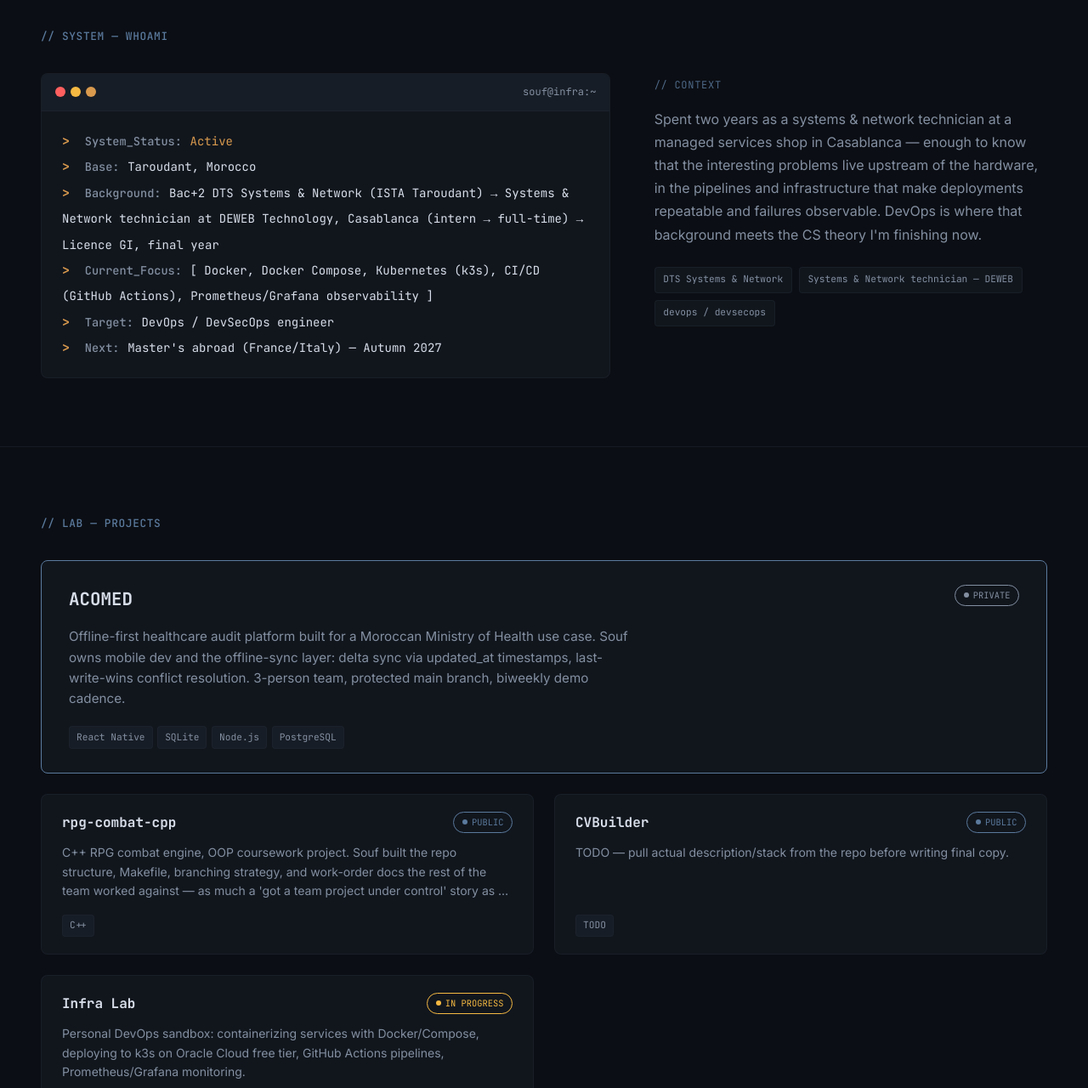
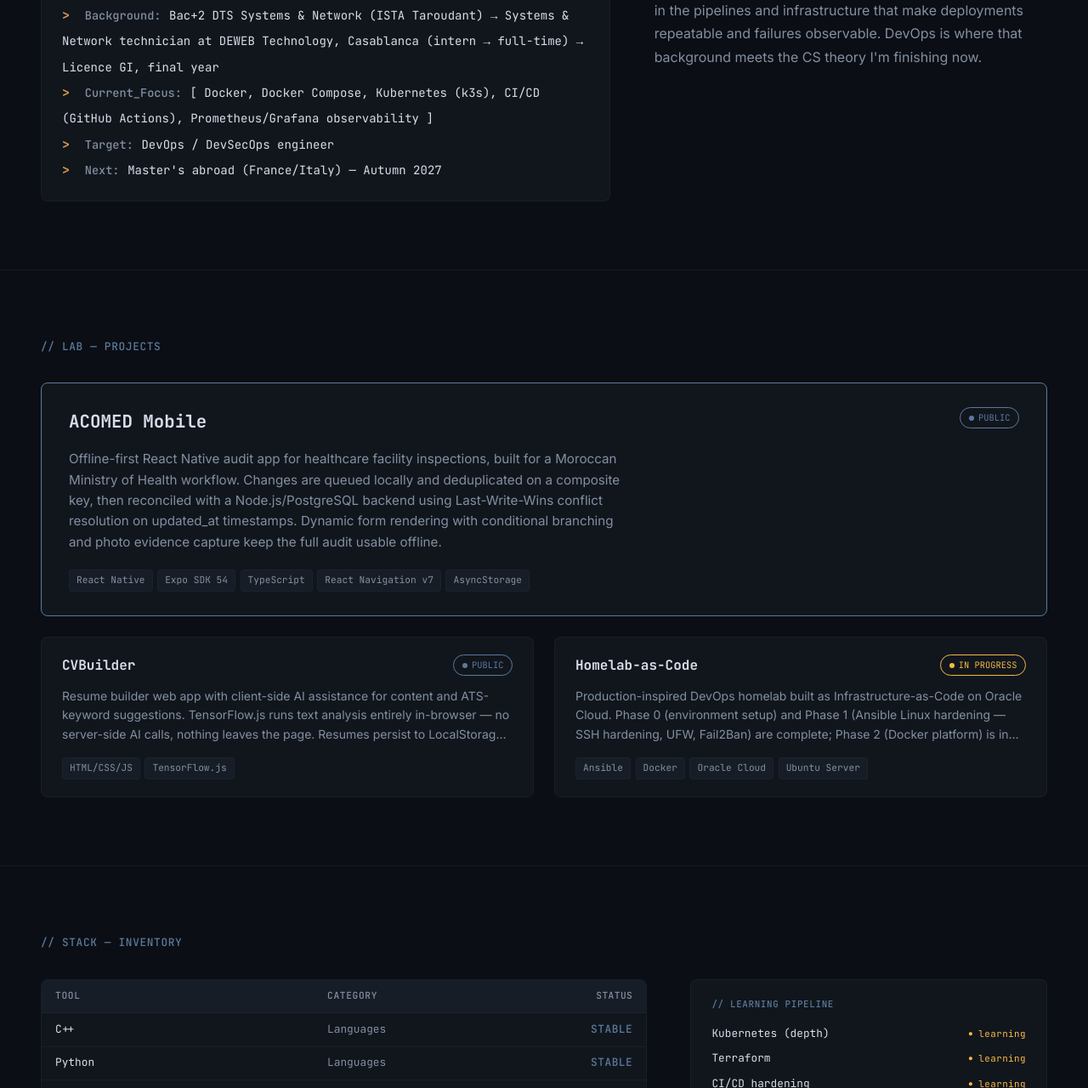
Before and after one commit to S0uf12n8/souf-infra, an Astro site: page / in a window 1280 px wide. Shown: the part 1520-2800 px from the top of the page at 85% size. Built offline with nearby package versions, Linux system fonts and the light colour scheme; Astro itself is replaced by a stand-in of ours.

Commit message:
change layout

```diff
--- a/src/components/Hero.astro
+++ b/src/components/Hero.astro
@@ -97,16 +97,14 @@
 
 <style>
   .hero {
-    min-height: 100vh;
-    display: flex;
-    align-items: center;
+    position: relative;
   }
 
   .hero-inner {
     width: 100%;
     max-width: 1520px;
     margin-inline: auto;
-    padding: clamp(6rem, 14vh, 9rem) clamp(1.25rem, 4vw, 3rem) clamp(4rem, 9vh, 6rem);
+    padding: clamp(3.5rem, 8vh, 5.5rem) clamp(1.25rem, 4vw, 3rem);
     display: grid;
     grid-template-columns: minmax(0, 1.2fr) minmax(0, 1fr);
     gap: clamp(2rem, 6vw, 6rem);
--- a/src/components/SystemStatus.astro
+++ b/src/components/SystemStatus.astro
@@ -31,11 +31,6 @@
           infrastructure that make deployments repeatable and failures observable. DevOps is where that
           background meets the CS theory I'm finishing now.
         </p>
-        <div class="chips">
-          <span class="chip">DTS Systems &amp; Network</span>
-          <span class="chip">Systems &amp; Network technician — DEWEB</span>
-          <span class="chip">devops / devsecops</span>
-        </div>
       </div>
     </div>
   </div>
@@ -148,23 +143,6 @@
     font-size: 1rem;
     line-height: 1.7;
     color: var(--text-dim);
-    margin-bottom: 1.5rem;
-  }
-
-  .chips {
-    display: flex;
-    flex-wrap: wrap;
-    gap: 0.5rem;
-  }
-
-  .chip {
-    font-family: 'JetBrains Mono', monospace;
-    font-size: 0.7rem;
-    color: var(--text-dim);
-    background: var(--surface);
-    border: 1px solid var(--border);
-    border-radius: 4px;
-    padding: 0.35rem 0.6rem;
   }
 
   @media (max-width: 900px) {
--- a/src/data/projects.ts
+++ b/src/data/projects.ts
@@ -20,35 +20,28 @@ export interface Project {
 
 export const projects: Project[] = [
   {
-    name: 'ACOMED',
+    name: 'ACOMED Mobile',
     description:
-      'Offline-first healthcare audit platform built for a Moroccan Ministry of Health use case. Souf owns mobile dev and the offline-sync layer: delta sync via updated_at timestamps, last-write-wins conflict resolution. 3-person team, protected main branch, biweekly demo cadence.',
-    stack: ['React Native', 'SQLite', 'Node.js', 'PostgreSQL'],
-    status: 'PRIVATE',
-    url: null,
+      'Offline-first React Native audit app for healthcare facility inspections, built for a Moroccan Ministry of Health workflow. Changes are queued locally and deduplicated on a composite key, then reconciled with a Node.js/PostgreSQL backend using Last-Write-Wins conflict resolution on updated_at timestamps. Dynamic form rendering with conditional branching and photo evidence capture keep the full audit usable offline.',
+    stack: ['React Native', 'Expo SDK 54', 'TypeScript', 'React Navigation v7', 'AsyncStorage'],
+    status: 'PUBLIC',
+    url: 'https://github.com/ACOMED/acomed-mobile',
     featured: true,
   },
   {
-    name: 'rpg-combat-cpp',
+    name: 'CVBuilder',
     description:
-      "C++ RPG combat engine, OOP coursework project. Souf built the repo structure, Makefile, branching strategy, and work-order docs the rest of the team worked against — as much a 'got a team project under control' story as a combat-engine one.",
-    stack: ['C++'],
-    status: 'PUBLIC',
-    url: 'https://github.com/S0uf12n8/rpg-combat-cpp',
-  },
-  {
-    name: 'CVBuilder',
-    description: 'TODO — pull actual description/stack from the repo before writing final copy.',
-    stack: ['TODO'],
+      'Resume builder web app with client-side AI assistance for content and ATS-keyword suggestions. TensorFlow.js runs text analysis entirely in-browser — no server-side AI calls, nothing leaves the page. Resumes persist to LocalStorage and export to PDF/DOCX/HTML.',
+    stack: ['HTML/CSS/JS', 'TensorFlow.js'],
     status: 'PUBLIC',
     url: 'https://github.com/S0uf12n8/CVBuilder',
   },
   {
-    name: 'Infra Lab',
+    name: 'Homelab-as-Code',
     description:
-      'Personal DevOps sandbox: containerizing services with Docker/Compose, deploying to k3s on Oracle Cloud free tier, GitHub Actions pipelines, Prometheus/Grafana monitoring.',
-    stack: ['Docker', 'k3s', 'GitHub Actions', 'Prometheus', 'Grafana'],
+      "Production-inspired DevOps homelab built as Infrastructure-as-Code on Oracle Cloud. Phase 0 (environment setup) and Phase 1 (Ansible Linux hardening — SSH hardening, UFW, Fail2Ban) are complete; Phase 2 (Docker platform) is in progress. Kubernetes, GitOps, and observability are roadmap items — not built yet.",
+    stack: ['Ansible', 'Docker', 'Oracle Cloud', 'Ubuntu Server'],
     status: 'IN PROGRESS',
-    url: null,
+    url: 'https://github.com/S0uf12n8/homelab-as-code',
   },
 ];
```
